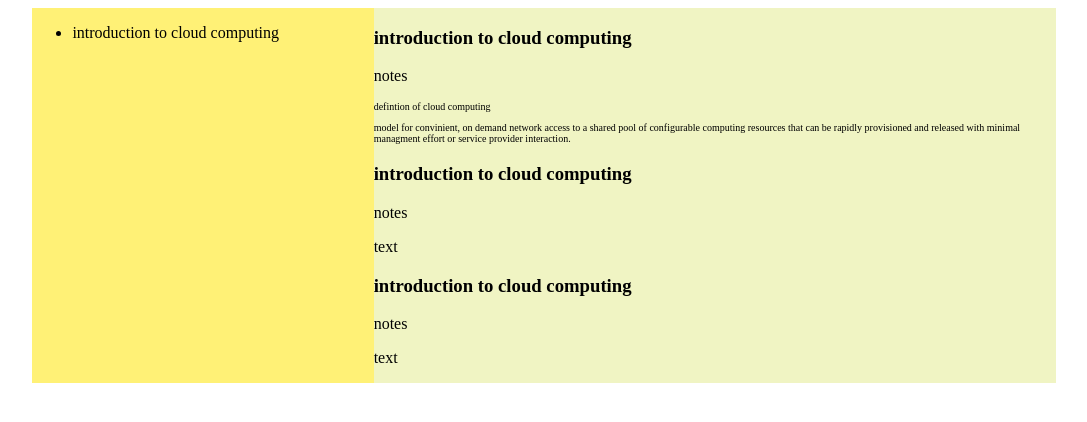
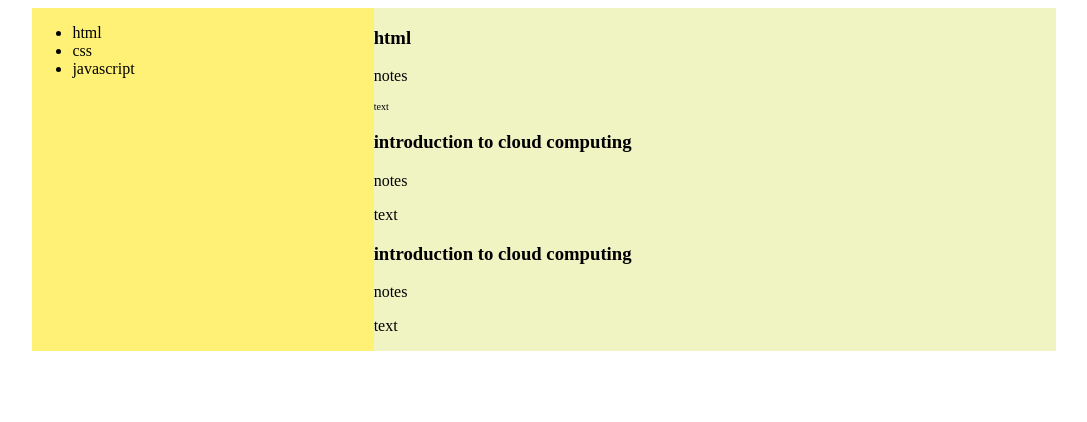
Before and after one commit to nishil3034/Myfile, a plain HTML site: page sololearn.html in a window 1280 px wide. Shown: the whole page, without its empty margins (102-1189 px from the left). Drawn offline with Linux system fonts and the light colour scheme.

Commit message:
Updated sololearn.html
0406 4

```diff
--- a/sololearn.html
+++ b/sololearn.html
@@ -22,14 +22,16 @@
   <div style="display:flex;margin-left:10%;">
     <div class="list">
       <ul>
-        <li>introduction to cloud computing</li>
+        <li>html</li>
+        <li>css</li>
+        <li>javascript</li>
       </ul>
     </div>
     <div class="course">
-      <h3>introduction to cloud computing</h3>
+      <h3>html</h3>
       <p>notes</p>
-      <p style="font-size:10px;">defintion of cloud computing </p>
-      <p style="font-size:10px;">model for convinient, on demand network access to a shared pool of configurable computing resources that can be rapidly provisioned and released with minimal managment effort or service provider interaction.</p>
+      <p style="font-size:10px;"> </p>
+      <p style="font-size:10px;">text</p>
         <h3>introduction to cloud computing</h3>
       <p>notes</p>
       <p>text</p>
```
